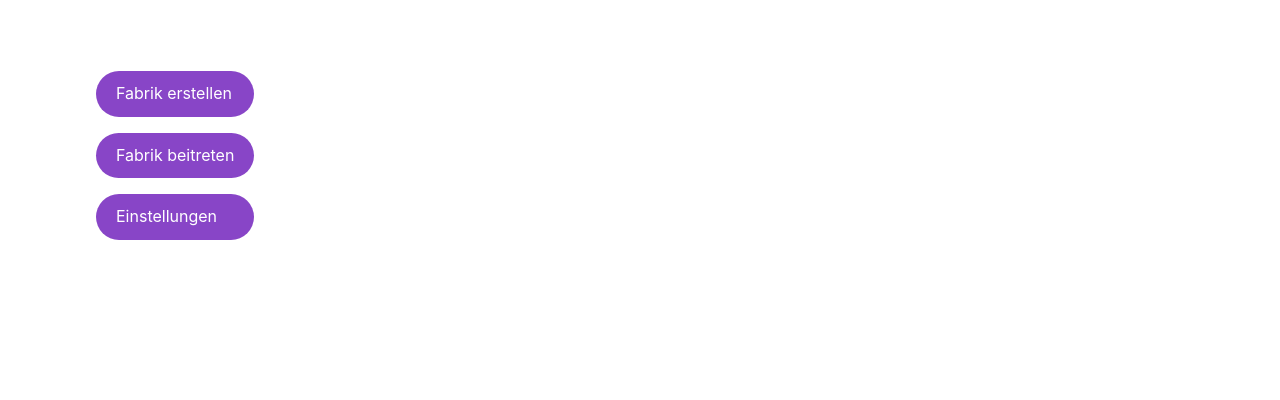
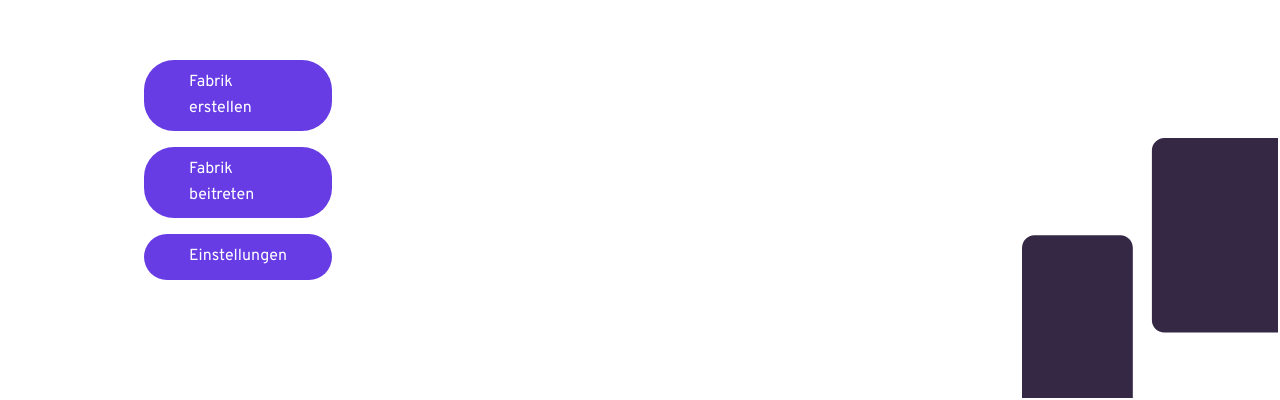
Before and after one commit to juandrle/FactoryApp, a Vue app in the folder frontend/: page / in a window 1280 px wide. Shown: the part 400-800 px from the top of the page. Built offline with nearby package versions, Linux system fonts and the light colour scheme.

Commit message:
added font-family Overpass

```diff
--- a/frontend/src/assets/base.css
+++ b/frontend/src/assets/base.css
@@ -1,10 +1,12 @@
 /* color palette from <https://github.com/vuejs/theme> */
+@import url('https://fonts.googleapis.com/css2?family=Overpass&display=swap');
+
 :root {
   --vt-c-white: #ffffff;
   --vt-c-white-soft: #f8f8f8;
   --vt-c-white-mute: #f2f2f2;
 
-  --vt-c-black: #181818;
+  --vt-c-black: #12111A;
   --vt-c-black-soft: #222222;
   --vt-c-black-mute: #282828;
 
@@ -55,7 +57,6 @@
 *::after {
   box-sizing: border-box;
   margin: 0;
-  font-weight: normal;
 }
 
 body {
@@ -66,19 +67,7 @@ body {
     color 0.5s,
     background-color 0.5s;
   line-height: 1.6;
-  font-family:
-    Inter,
-    -apple-system,
-    BlinkMacSystemFont,
-    'Segoe UI',
-    Roboto,
-    Oxygen,
-    Ubuntu,
-    Cantarell,
-    'Fira Sans',
-    'Droid Sans',
-    'Helvetica Neue',
-    sans-serif;
+  font-family: 'Overpass', sans-serif;
   font-size: 15px;
   text-rendering: optimizeLegibility;
   -webkit-font-smoothing: antialiased;
--- a/frontend/src/components/Button.vue
+++ b/frontend/src/components/Button.vue
@@ -10,17 +10,17 @@ defineProps({
 
 <style>
 .v-button{
-    background-color:#8845c7;
+    background-color:#683CE4;
 	border-radius:30px;
 	cursor:pointer;
 	color:#ffffff;
 	font-size:16px;
 	text-decoration:none;
     max-width: 250px;
-    padding: 10px 20px;
+    padding: 10px 45px;
 }
 .v-button:hover {
-	background-color:#6a3a99;
+	background-color:#4b2ba6;
 }
 .v-button:active {
 	position:relative;
--- a/frontend/src/views/HomeView.vue
+++ b/frontend/src/views/HomeView.vue
@@ -16,7 +16,7 @@ import Button from '../components/Button.vue'
       </div>
     </div>
     <div class="m-item"><h1 class="game-name">Machine Deluxe 3000</h1></div>
-    <div class="s-item"></div>
+    <div class="s-item"><img src="../assets/rectangles.svg" alt="" style="transform: translate(30px, 30px); width: 100%;"></div>
   </div>
 </template>
 
@@ -43,15 +43,15 @@ import Button from '../components/Button.vue'
   display: flex;
   flex-direction: column;
   position: absolute;
-  left: 30%;
-  bottom: 20%;
+  left: 45%;
+  bottom: 15%;
   gap: 1rem;
 }
 .game-name{
   position: absolute;
-  top: 25%;
+  top: 20%;
   letter-spacing: 1.5px;
   font-size: 40px;
-  font-weight: 500;
+  font-weight: 800;
 }
 </style>
```
Also changed, not shown: frontend/src/assets/Overpass-Regular.ttf (added), frontend/src/assets/rectangles.svg (added).
